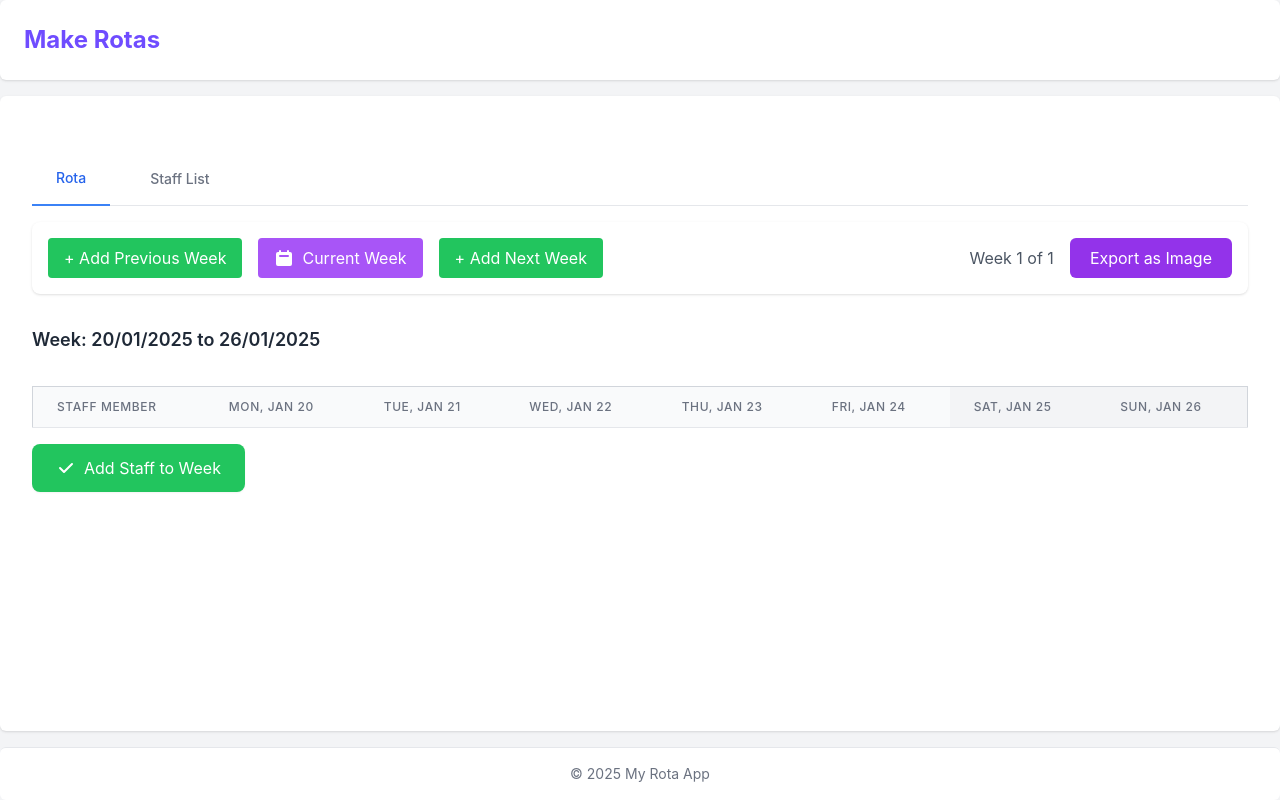
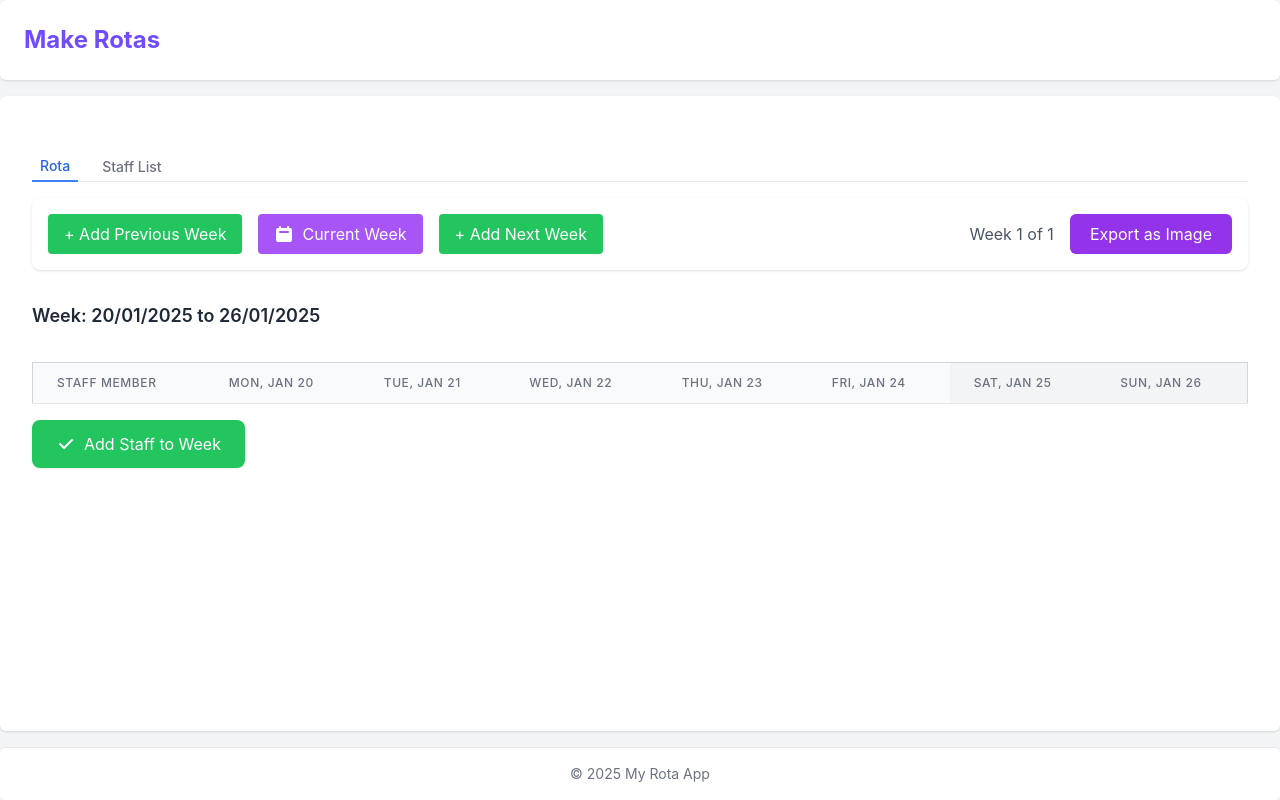
Before and after one commit to sebs-bebs/make-rotas, a Next.js app: page / in a window 1280 px wide. Built offline with nearby package versions, Linux system fonts and the light colour scheme.

Commit message:
mvp frontend 2

```diff
--- a/src/app/page.js
+++ b/src/app/page.js
@@ -461,7 +461,7 @@ export default function HomePage() {
         <nav className="-mb-px flex gap-4">
           <button
             onClick={() => setActiveTab('rota')}
-            className={`py-4 px-6 text-sm font-medium ${
+            className={`py-1 px-2 text-sm font-medium ${
               activeTab === 'rota'
                 ? 'border-b-2 border-blue-500 text-blue-600'
                 : 'text-gray-500 hover:text-gray-700 hover:border-gray-300'
@@ -471,7 +471,7 @@ export default function HomePage() {
           </button>
           <button
             onClick={() => setActiveTab('staff')}
-            className={`py-4 px-6 text-sm font-medium ${
+            className={`py-1 px-2 text-sm font-medium ${
               activeTab === 'staff'
                 ? 'border-b-2 border-blue-500 text-blue-600'
                 : 'text-gray-500 hover:text-gray-700 hover:border-gray-300'
@@ -580,7 +580,13 @@ export default function HomePage() {
                     return (
                       <tr key={rowKey} className={selectedStaffToRemove.has(staff.id) ? 'bg-red-50' : ''}>
                         <td className="sticky left-0 z-10 bg-white">
-                          <div className="truncate max-w-[150px] px-6 py-4" title={staff.name}>
+                          <div className="truncate max-w-[150px] px-6 py-4 flex items-center" title={staff.name}>
+                            <input
+                              type="checkbox"
+                              checked={selectedStaffToRemove.has(staff.id)}
+                              onChange={() => toggleStaffSelection(staff.id)}
+                              className="h-4 w-4 text-blue-600 mr-2"
+                            />
                             {staff.name}
                           </div>
                         </td>
```
